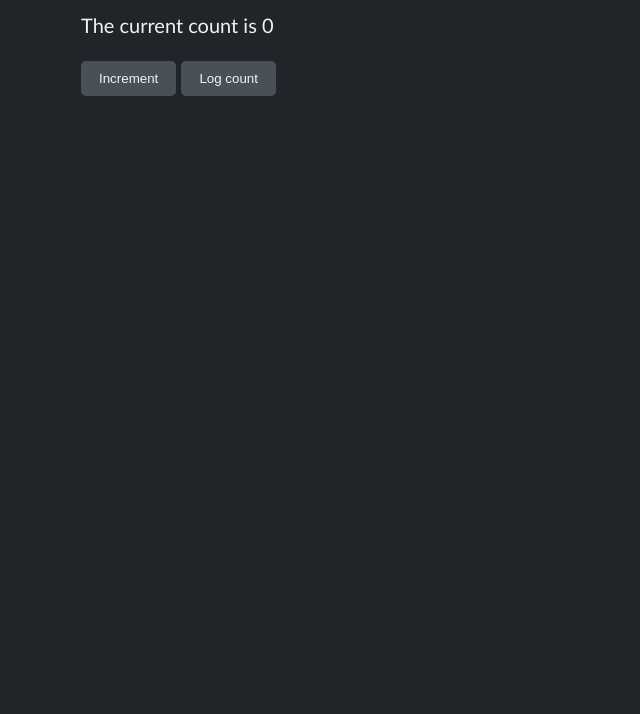
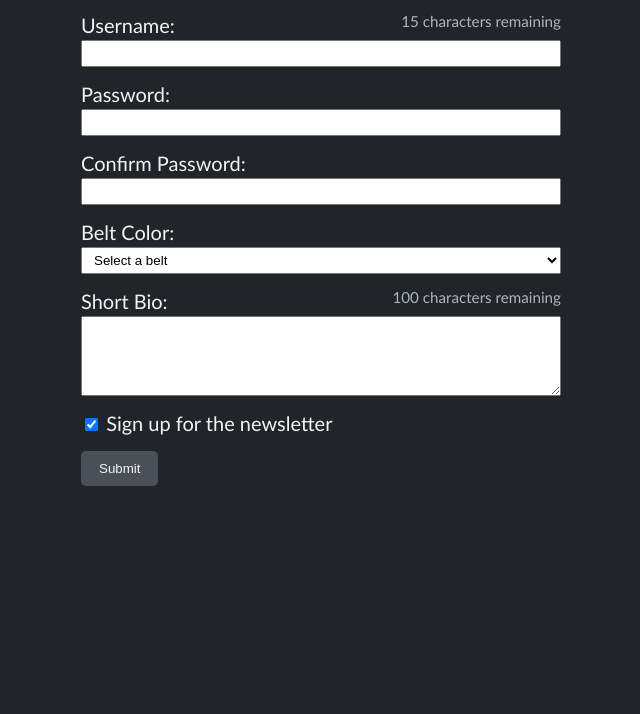
Before and after one commit to armornick/html-sandbox, a website: page public/alpinejs-test/index.html in a window 1280 px wide. Shown: the part 86-800 px from the top of the page, without its empty margins (95-735 px from the left). Drawn offline with Linux system fonts and the light colour scheme.

Commit message:
started alpinejs tutorial

```diff
--- a/public/alpinejs-test/index.html
+++ b/public/alpinejs-test/index.html
@@ -9,11 +9,76 @@
 		<script src="./index.js"></script>
 	</head>
 	<body>
-		<div class="container" x-data="counter">
-			<h1>I love <span x-text="name"></span></h1>
-			<p>The current count is <span x-text="count"></span></p>
-			<button x-on:click="count++">Increment</button>
-			<button x-on:click="logCount">Log count</button>
-		</div>
+		<form class="container" x-data="signupForm">
+			<h1>Ninja Signup Form</h1>
+
+			<!-- USERNAME -->
+			<div class="form-field">
+				<p
+					class="hint"
+					x-bind:class="{ warning: username.length > 10 }"
+				>
+					<span x-text="15 - username.length"></span> characters
+					remaining
+				</p>
+				<label>
+					<span></span>Username:
+					<input type="text" maxlength="15" x-model="username" />
+				</label>
+			</div>
+
+			<!-- PASSWORD -->
+			<div class="form-field">
+				<label>
+					<span>Password:</span>
+					<input type="password" x-model="password" />
+				</label>
+			</div>
+
+			<!-- CONFIRM PASSWORD -->
+			<div class="form-field">
+				<label>
+					<span>Confirm Password:</span>
+					<input type="password" x-model="passwordConfirm" />
+				</label>
+			</div>
+
+			<!-- BELT COLOR -->
+			<div class="form-field">
+				<label>
+					Belt Color:
+					<select x-model="belt">
+						<option value="">Select a belt</option>
+						<option value="black">Black</option>
+						<option value="white">White</option>
+						<option value="red">Red</option>
+						<option value="orange">Orange</option>
+						<option value="brown">Brown</option>
+					</select>
+				</label>
+			</div>
+
+			<!-- SHORT BIO -->
+			<div class="form-field">
+				<p class="hint" :class="{ warning: bio.length > 90 }">
+					<span x-text="100 - bio.length"></span> characters remaining
+				</p>
+				<label>
+					<span>Short Bio:</span>
+					<textarea maxlength="100" x-model="bio"></textarea>
+				</label>
+			</div>
+
+			<!-- NEWSLETTER SIGNUP -->
+			<div class="form-field newsletter">
+				<label>
+					<input type="checkbox" x-model="newsletter" />
+					<span>Sign up for the newsletter</span>
+				</label>
+			</div>
+
+			<!-- SUBMIT BUTTON -->
+			<button type="submit">Submit</button>
+		</form>
 	</body>
 </html>
--- a/public/alpinejs-test/index.js
+++ b/public/alpinejs-test/index.js
@@ -1,10 +1,10 @@
 document.addEventListener("alpine:init", () => {
-	Alpine.data("counter", () => ({
-		count: 0,
-		name: "Luigi",
-
-		logCount() {
-			console.log(this.count);
-		},
+	Alpine.data("signupForm", () => ({
+		username: "",
+		password: "",
+		passwordConfirm: "",
+		belt: "",
+		bio: "",
+		newsletter: true,
 	}));
 });
--- a/public/alpinejs-test/style.css
+++ b/public/alpinejs-test/style.css
@@ -1,12 +1,18 @@
+@layer base, components, utilities;
+
 :root {
 	--font-rounded-sans: ui-rounded, Hiragino Maru Gothic ProN, Quicksand,
 		Comfortaa, Manjari, Arial Rounded MT, Arial Rounded MT Bold, Calibri,
 		source-sans-pro, sans-serif;
 	--gray-1: hsl(210 16.7% 95.3%);
+	--gray-4: hsl(210 14% 83.1%);
+	--gray-5: hsl(210 10.8% 71%);
 	--gray-7: hsl(210 8.8% 31.4%);
 	--gray-8: hsl(210 10.8% 14.5%);
+	--red-5: hsl(0 100% 71%);
 }
 
+@layer base {
 	*,
 	*::before,
 	*::after {
@@ -49,3 +55,40 @@ button,
 			opacity: 0.8;
 		}
 	}
+}
+
+@layer components {
+	.form-field {
+		max-width: 30rem;
+		margin-bottom: 0.75rem;
+		position: relative;
+
+		& > .hint {
+			position: absolute;
+			top: 0;
+			right: 0;
+			color: var(--gray-5);
+			font-size: 0.95rem;
+			margin: 0;
+			padding: 0;
+		}
+
+		& :is(input[type="text"], input[type="password"], select) {
+			display: block;
+			width: 100%;
+			padding: 4px 8px;
+		}
+
+		textarea {
+			display: block;
+			width: 100%;
+			min-height: 5rem;
+		}
+	}
+}
+
+@layer utilities {
+	.warning {
+		color: var(--red-5);
+	}
+}
```
Lines whose indentation alone changed are shown as unchanged.
